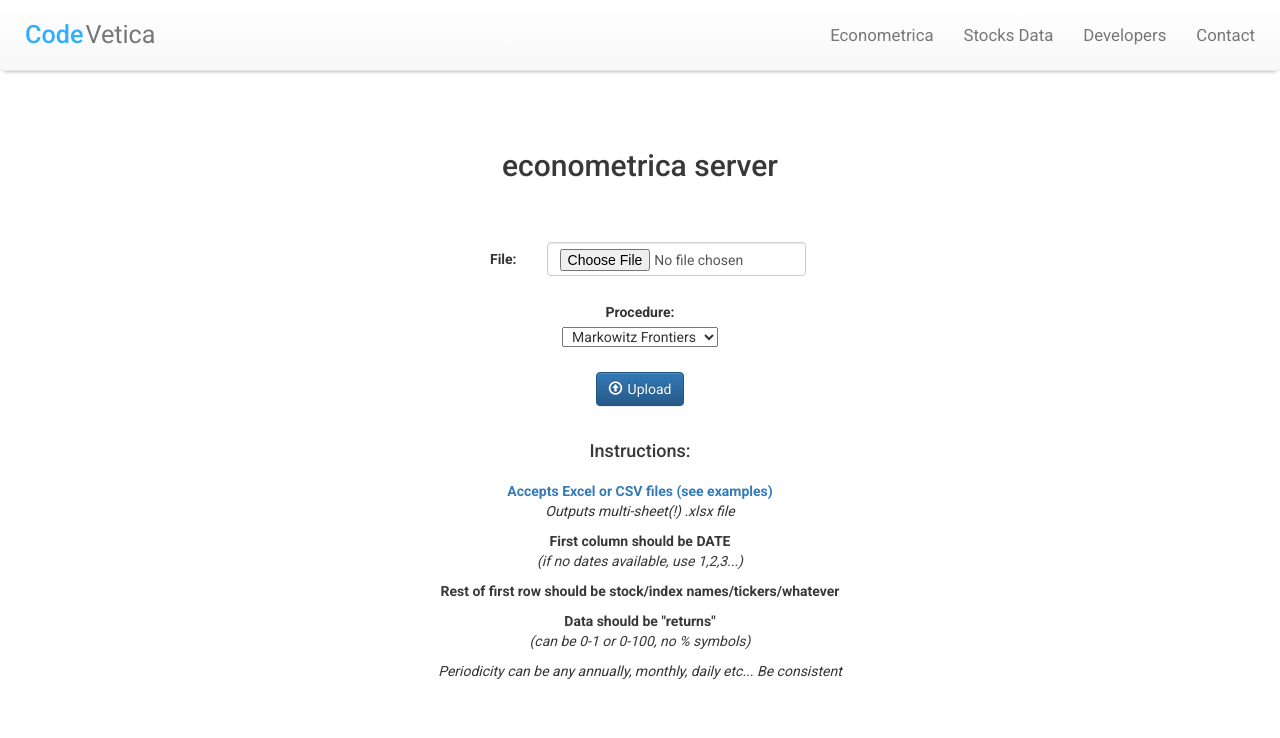
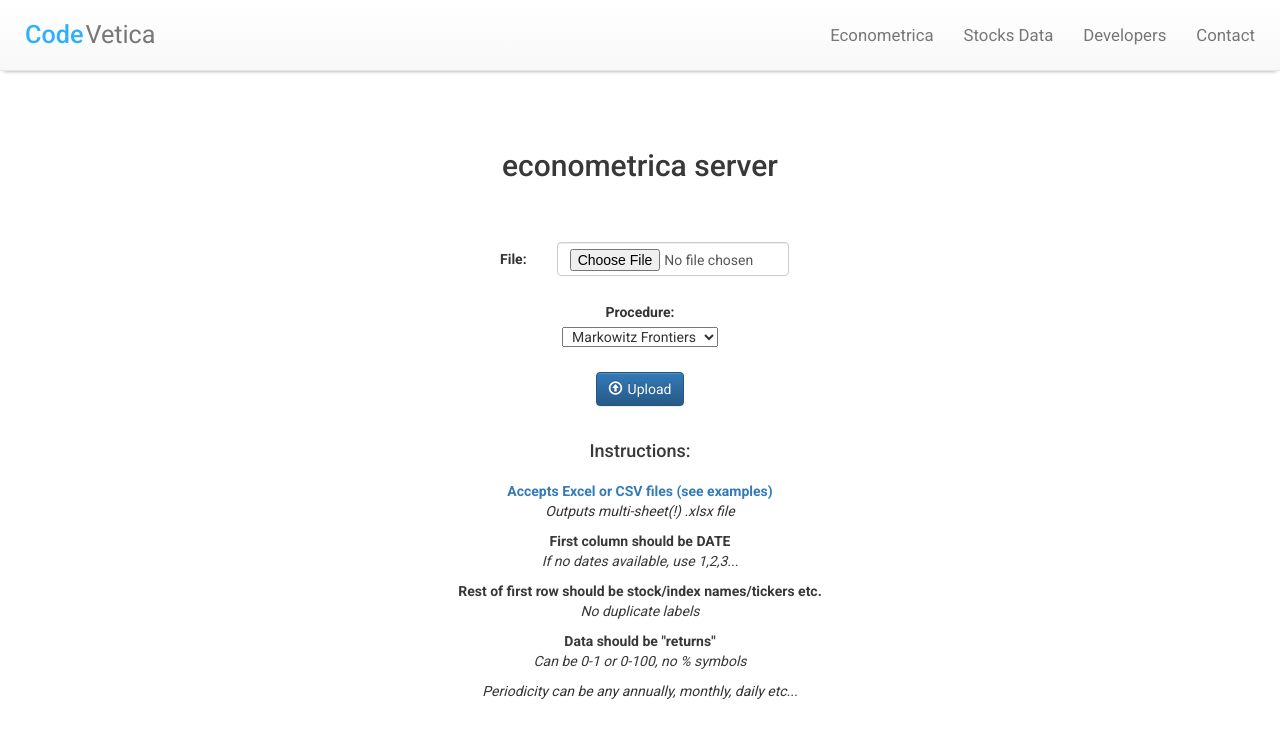
Before and after one commit to svenbaertschi/cambr1dge, a Django app: page /econometrica/ in a window 1280 px wide. Shown: the top 738 px of the page. Run offline with Django 3.2, Linux system fonts and the light colour scheme; some libraries are stand-ins or nearby versions.

Commit message:
trying to fix my bootstrap mess

```diff
--- a/templates/econometrica/upload.html
+++ b/templates/econometrica/upload.html
@@ -2,6 +2,7 @@
 {% block title %}econometrica | CodeVetica{% endblock %}
 {% block content %}
 <style>
+body{padding-top:80px;}
 select{
 	padding-left:5px;
 	padding-right:5px;
@@ -38,11 +39,12 @@
 				<b><a href="https://i.imgur.com/9OhNIis.png">Accepts Excel or CSV files (see examples)</a></b><br>
 				<i>Outputs multi-sheet(!) .xlsx file</i>
 				<b><p style="padding-top:10px;">First column should be DATE</b>
-				<br><i>(if no dates available, use 1,2,3...)</i></p>
-				<p><b>Rest of first row should be stock/index names/tickers/whatever</b></p>
+				<br><i>If no dates available, use 1,2,3...</i></p>
+				<p><b>Rest of first row should be stock/index names/tickers etc.</b>
+				<br><i>No duplicate labels</i></p>
 				<p><b>Data should be "returns" </b><br>
-				<i>(can be 0-1 or 0-100, no % symbols)</i></p>
-				<i>Periodicity can be any annually, monthly, daily etc... Be consistent</i>
+				<i>Can be 0-1 or 0-100, no % symbols</i></p>
+				<i>Periodicity can be any annually, monthly, daily etc...</i>
 			</div>
 	</div>
 </div>
```
